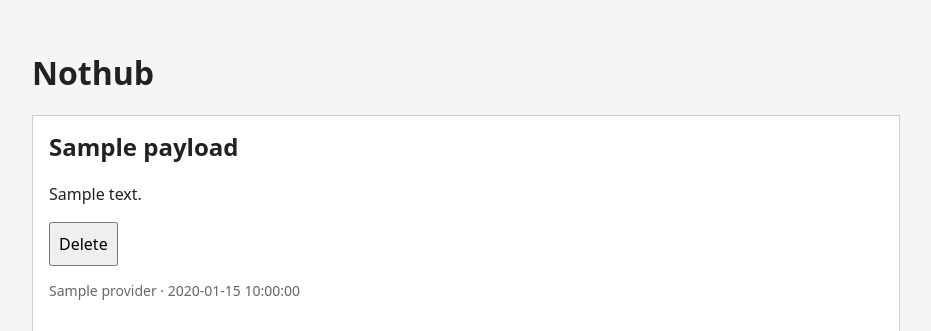
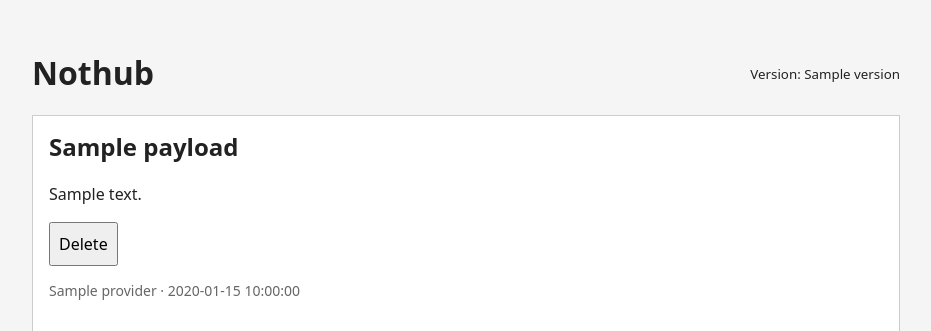
Before and after one commit to triskattie/nothub, a FastAPI app: template web/templates/index.html in a window 1280 px wide. Shown: the top 331 px of the page, without its empty margins (174-1105 px from the left). Run offline with FastAPI, Linux system fonts and the light colour scheme; the template is opened without the code that fills it: most values are stand-ins (such as "Sample title", 1, 10 or a date in 2020).

Commit message:
display version in the web connector

```diff
--- a/web/main.py
+++ b/web/main.py
@@ -19,6 +19,10 @@ async def index(request: Request):
         response.raise_for_status()
         entries = response.json()
 
+        version_response = await client.get("http://api:8000/version") # TODO: CHANGE THIS TO ENV VARIABLE
+        version_response.raise_for_status()
+        version = version_response.json()["version"]
+
     # Make the datetime readable instead of something like 2026-10-09T19:35:06.148548, it will be something like 09/10/2026 19:35
     for entry in entries:
         entry["created_at"] = datetime.fromisoformat(entry["created_at"]).strftime("%d/%m/%Y %H:%M")
@@ -27,7 +31,8 @@ async def index(request: Request):
         request=request,
         name="index.html",
         context={
-            "entries": entries
+            "entries": entries,
+            "version": version
         }
     )
 
--- a/web/static/style.css
+++ b/web/static/style.css
@@ -60,3 +60,9 @@ hr {
   border: 0;
   border-top: 1px solid #ccc;
 }
+
+.title {
+  display: flex;
+  justify-content: space-between;
+  align-items: center;
+}
--- a/web/templates/base.html
+++ b/web/templates/base.html
@@ -4,7 +4,7 @@
     <meta charset="utf-8">
     <meta name="viewport" content="width=device-width, initial-scale=1">
     <title>
-        {% block title %}Nothub{% endblock %}
+        {% block title %}Nothub {{ version }}{% endblock %}
     </title>
     <link rel="stylesheet" href="{{ url_for('static', path='/style.css') }}">
 </head>
--- a/web/templates/index.html
+++ b/web/templates/index.html
@@ -1,7 +1,11 @@
 {% extends "base.html" %}
 
 {% block content %}
-    <h1>Nothub</h1>
+    <div class="title">
+        <h1>Nothub</h1>
+        <p><small>Version: {{ version }}</small></p>
+    </div>
+
     {% for entry in entries %}
         {% include "partials/entry.html" %}
     {% endfor %}
```
